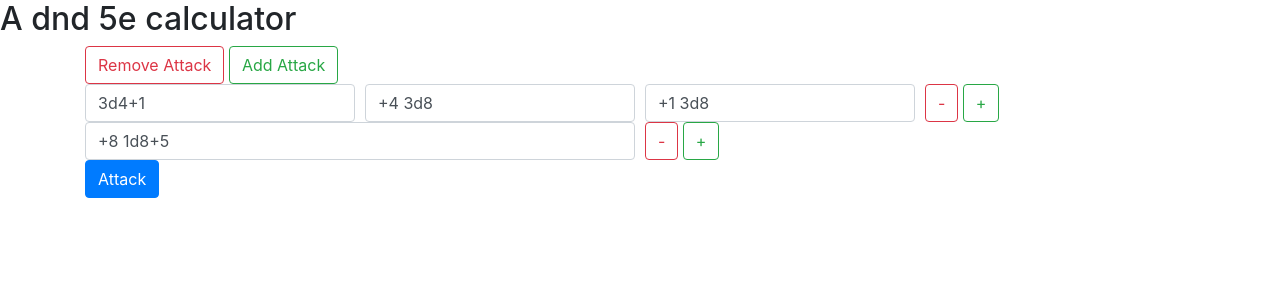
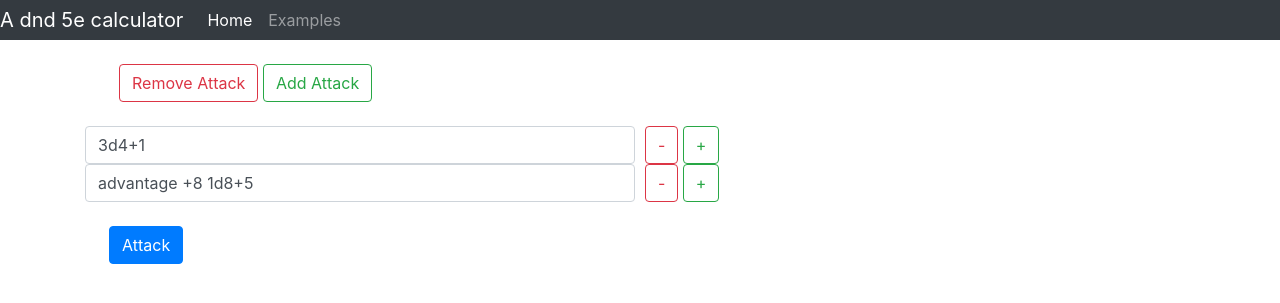
Before and after one commit to alskgj/dnd_math, a Flask app: page / in a window 1280 px wide. Shown: the top 303 px of the page. Run offline with Flask 2, Linux system fonts and the light colour scheme; some libraries are stand-ins or nearby versions.

Commit message:
various fixes, added navbar

```diff
--- a/app/app.py
+++ b/app/app.py
@@ -11,6 +11,7 @@ import binascii
 import typing
 import logging
 from lib import form_encode, form_decode
+import data
 
 app = Flask(__name__)
 app.debug = True
@@ -23,30 +24,12 @@ app.config['SECRET_KEY'] = SECRET_KEY
 # TODO - write syntax section
 
 
-class UserInput:
-    def __init__(self, form: FlaskForm):
-        """Takes a form and extracts the information"""
-        data = form.data
-
-        try:
-            self.attack = Attack.from_string(data['attack'])
-        except ValueError:
-            self.valid = False
-        else:
-            self.valid = True
-
-        self.advantage = data['advantage']
-
-    def __repr__(self):
-        return f'{self.attack} advantage: {self.advantage}'
-
-
 def setup_logging():
     logging.basicConfig(level=logging.INFO)
     logging.getLogger("werkzeug").setLevel(logging.INFO)
 
 
-def make_graphjson(atks: typing.List[typing.List[UserInput]]):
+def make_graphjson(atks: typing.List[typing.List[Attack]]):
     ac_range = list(range(34, 2, -1))
 
     data = list()
@@ -55,9 +38,9 @@ def make_graphjson(atks: typing.List[typing.List[UserInput]]):
         total_dmg = [0 for _ in ac_range]
         for sub_attack in atk:
             for i, ac in enumerate(ac_range):
-                total_dmg[i] += sub_attack.attack.expected_damage(ac, advantage=sub_attack.attack.advantage)
-        name = 'placeholder'
+                total_dmg[i] += sub_attack.expected_damage(ac, advantage=sub_attack.advantage)
 
+        name = " and ".join([str(a) for a in atk])
         data.append({'x': ac_range, 'y': total_dmg, 'type': 'scatter', 'name': name})
 
     maxy = 0
@@ -73,7 +56,8 @@ def make_graphjson(atks: typing.List[typing.List[UserInput]]):
                 'height': 600,
                 'title': 'Expected damage depending on enemy AC',
                 'xaxis': {'title': 'Enemy Armor Class', 'range': [5, 25]},
-                'yaxis': {'title': 'Expected damage', 'range': [0, maxy]}
+                'yaxis': {'title': 'Expected damage', 'range': [0, maxy]},
+                'legend': {'orientation': 'h'}
             }
         },
     ]
@@ -111,13 +95,10 @@ def index():
     if 'atks' not in session:
         session['atks'] = [
             {'sub_attacks':
-                [{'attack': '3d4+1'},
-                 {'attack': '+4 3d8'},
-                 {'attack': '+1 3d8'},
-                 ],
+                [{'attack': '3d4+1'}],
              },
             {'sub_attacks':
-                [{'attack': '+8 1d8+5'}],
+                [{'attack': 'advantage +8 1d8+5'}],
              }
         ]
     attackform = AttackForm(attacks=session["atks"])
@@ -128,10 +109,9 @@ def index():
         for entry in attackform.attacks:
             current = []
             for attack in entry.sub_attacks:
-                ui = UserInput(attack)
-                if ui.valid:
-                    current.append(ui)
-                    logging.info("got %s", ui.attack)
+                ui = Attack.from_string(attack.data['attack'])
+                current.append(ui)
+                logging.info("got %s", ui)
             form_data.append(current)
         ids, graphjson = make_graphjson(form_data)
         return render_template('index.html', form=attackform, ids=ids, graphJSON=graphjson,
@@ -140,6 +120,12 @@ def index():
     return render_template('index.html', form=attackform)
 
 
+@app.route('/examples', methods=('GET', 'POST'))
+def examples():
+    print(data.examples)
+    return render_template('examples.html', tada=data.examples)
+
+
 if __name__ == '__main__':
     setup_logging()
     app.run(host='0.0.0.0', port=8000, debug=False)
--- /dev/null
+++ b/app/data.py
@@ -0,0 +1,25 @@
+
+class Example:
+    def __init__(self, name, url, notes=None):
+        self.name = name
+        self.url = url
+        self.notes = notes
+
+
+examples = [
+    Example(
+        name="Magic Missile vs Chromatic Orb",
+        url="http://0.0.0.0:8000/short/W3sic3ViX2F0dGFja3MiOiBbeyJhdHRhY2siOiAi"
+            "M2Q0KzMifV19LCB7InN1Yl9hdHRhY2tzIjogW3siYXR0YWNrIjogIis1IDNkOCJ9XX"
+            "1d",
+        notes="""Magic Missile against Chromatic Orb, with +5 to hit.
+Both spells are cast using a first level spell slot."""
+    ),
+    Example(
+        name="Advantage",
+        url="http://0.0.0.0:8000/short/W3sic3ViX2F0dGFja3MiOiBbeyJhdHRhY2siOiAi"
+            "ICs4IDFkOCs1In1dfSwgeyJzdWJfYXR0YWNrcyI6IFt7ImF0dGFjayI6ICJhZHZhbn"
+            "RhZ2UgKzggMWQ4KzUifV19XQ%3D%3D",
+        notes="Compare an attack with +8 to hit and 1d8+5 damage with advantage to the same attack without advantage."
+    )
+]
--- a/app/static/css/mine.css
+++ b/app/static/css/mine.css
@@ -3,3 +3,10 @@
     margin: 0 auto;
     word-break: break-all;
 }
+
+.custom-area {
+    padding: 1.5rem;
+    margin-right: 0;
+    margin-left: 0;
+    border-width: .2rem;
+}
--- a/app/templates/base.html
+++ b/app/templates/base.html
@@ -15,7 +15,31 @@
 </head>
 
 <body>
-  <h2>A dnd 5e calculator</h2>
+
+<nav class="navbar-expand navbar-dark bg-dark">
+
+  <div class="collapse navbar-collapse" id="navbarSupportedContent">
+    <a class="navbar-brand" href={{ url_for("index") }}>A dnd 5e calculator</a>
+    <ul class="navbar-nav mr-auto">
+      <li class="nav-item">
+        {% if request.endpoint == "index" %}
+          <a class="nav-link active" href={{ url_for("index") }}>Home</a>
+        {% else %}
+          <a class="nav-link" href={{ url_for("index") }}>Home</a>
+        {% endif %}
+      </li>
+      <li class="nav-item">
+        {% if request.endpoint == "examples" %}
+          <a class="nav-link active" href={{ url_for("examples") }}>Examples</a>
+        {% else %}
+          <a class="nav-link" href={{ url_for("examples") }}>Examples</a>
+        {% endif %}
+
+      </li>
+    </ul>
+  </div>
+</nav>
+
 {% block content %}{% endblock %}
 
 <!-- D3.js -->
@@ -23,7 +47,7 @@
 <!-- Plotly.js -->
 <script src="{{ url_for('static', filename='js/plotly-latest.min.js') }}"></script>
 <!-- jQuery -->
-    <script src="{{ url_for('static', filename='js/jquery-2.1.4.min.js')}}"></script>
+<script src="{{ url_for('static', filename='js/jquery-2.1.4.min.js') }}"></script>
 <!-- Bootstrap -->
 <script src="{{ url_for('static', filename='js/bootstrap.bundle.min.js') }}"></script>
 
--- a/app/templates/index.html
+++ b/app/templates/index.html
@@ -9,11 +9,13 @@
   <div class="container">
 
     <div class="form-row">
+      <div class="custom-area">
       <div class="col">
         <input class="btn btn-outline-danger" id="attack-remover" name="attack-remover" type="button"
                value="Remove Attack">
         <input class="btn btn-outline-success" id="attack-adder" name="attack-adder" type="button" value="Add Attack">
       </div>
+    </div>
     </div>
 
     <form method="POST" action="/">
@@ -49,7 +51,8 @@
           </div>
         </div>
       {% endfor %}
-      {{ form.attack_submit(class_="btn btn-primary") }}
+
+      <div class="custom-area">{{ form.attack_submit(class_="btn btn-primary") }}</div>
 
     </form>
   </div>
```
Also changed, not shown: app/notes.md (+10 -0 lines), app/templates/examples.html (added, +56 -0 lines). Lines whose indentation alone changed are shown as unchanged.
